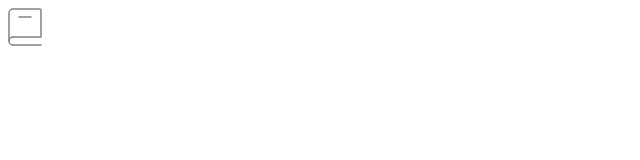
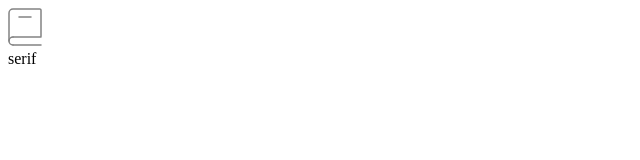
Before and after one commit to sammyodiagbe/brainbook, a React (Create React App) app: page / in a window 1280 px wide. Shown: the top 160 px of the page, without its empty margins (0-640 px from the left). Built offline with nearby package versions, Linux system fonts and the light colour scheme.

Commit message:
working on structure

```diff
--- a/src/App.js
+++ b/src/App.js
@@ -1,17 +1,25 @@
 import { useState } from "react";
+import IconArrowDown from "./icons/iconArrowDown";
 import Logo from "./icons/logo";
 
 function App() {
   const [wordToSearch, setWordToSearch] = useState("");
+  const [font, setFont] = useState("serif");
 
   // later can save the old word the user has searched for before
   // then prepopulate the data based on that
 
   return (
-    <div className="brainbook">
+    <div className={`brainbook-${font}`}>
       <div className="container">
         <nav className="nav">
           <Logo />
+          <div className="nav-side">
+            <div className="custom-drop-down">
+              <span className="current-font">{font}</span>
+              <IconArrowDown />
+            </div>
+          </div>
         </nav>
       </div>
     </div>
--- a/src/icons/iconArrowDown.js
+++ b/src/icons/iconArrowDown.js
@@ -5,7 +5,7 @@ const IconArrowDown = () => {
     height="8"
     viewBox="0 0 14 8"
   >
-    <path fill="none" stroke="#A445ED" stroke-width="1.5" d="m1 1 6 6 6-6" />
+    <path fill="none" stroke="#A445ED" strokeWidth="1.5" d="m1 1 6 6 6-6" />
   </svg>;
 };
 
```
